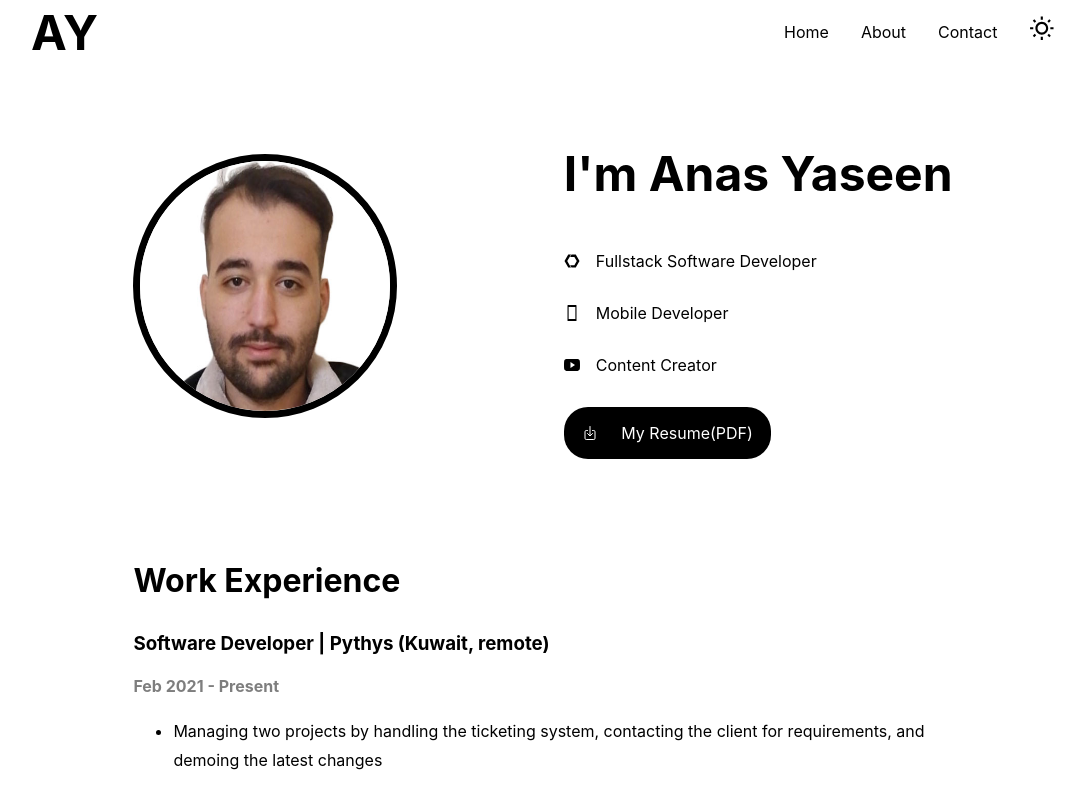
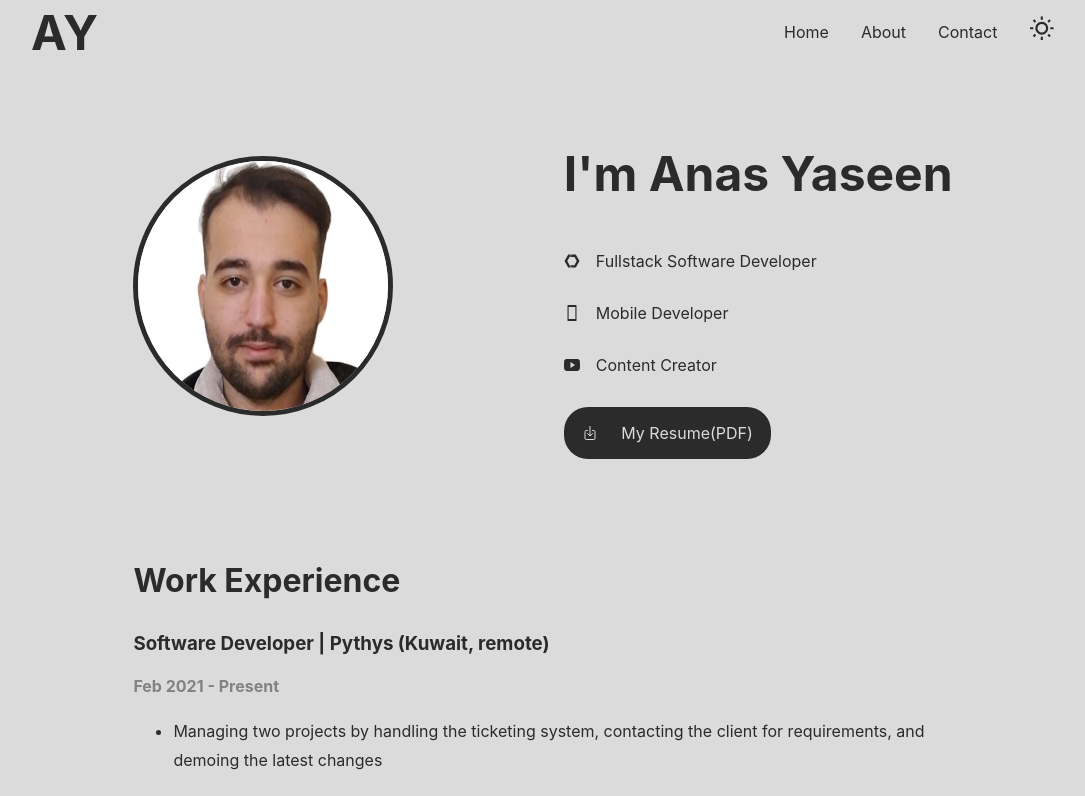
Before and after one commit to anasomar1/portfolio-v2, a React (Create React App) app: page / in a window 1280 px wide. Shown: the top 796 px of the page, without its empty margins (97-1182 px from the left). Built offline with nearby package versions, Linux system fonts and the light colour scheme.

Commit message:
Updated colors

```diff
--- a/src/components/MyInfo/index.css
+++ b/src/components/MyInfo/index.css
@@ -9,7 +9,7 @@
   border-radius: 50%;
   width: 250px;
   height: 250px;
-  border: 7px solid var(--primary);
+  border: 5px solid var(--primary);
 }
 
 .my-info .info {
--- a/src/index.css
+++ b/src/index.css
@@ -18,13 +18,13 @@ code {
   background-color: var(--secondary);
   color: var(--primary);
   transition: all 200ms linear;
-  --primary: #000000;
-  --secondary: #ffffff;
+  --primary: #2b2b2b;
+  --secondary: #dbdbdb;
 }
 
 .App.dark {
-  --primary: #ffffff;
-  --secondary: #000000;
+  --primary: #dbdbdb;
+  --secondary: #2b2b2b;
 }
 
 .main {
```
